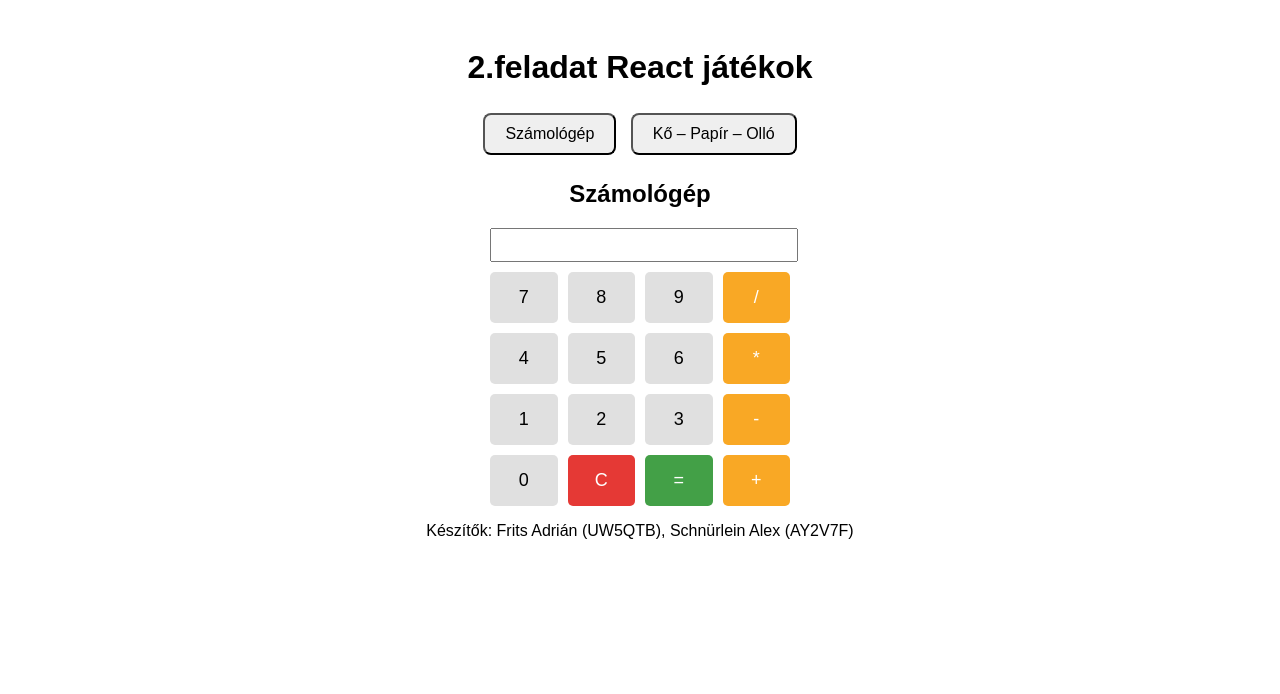
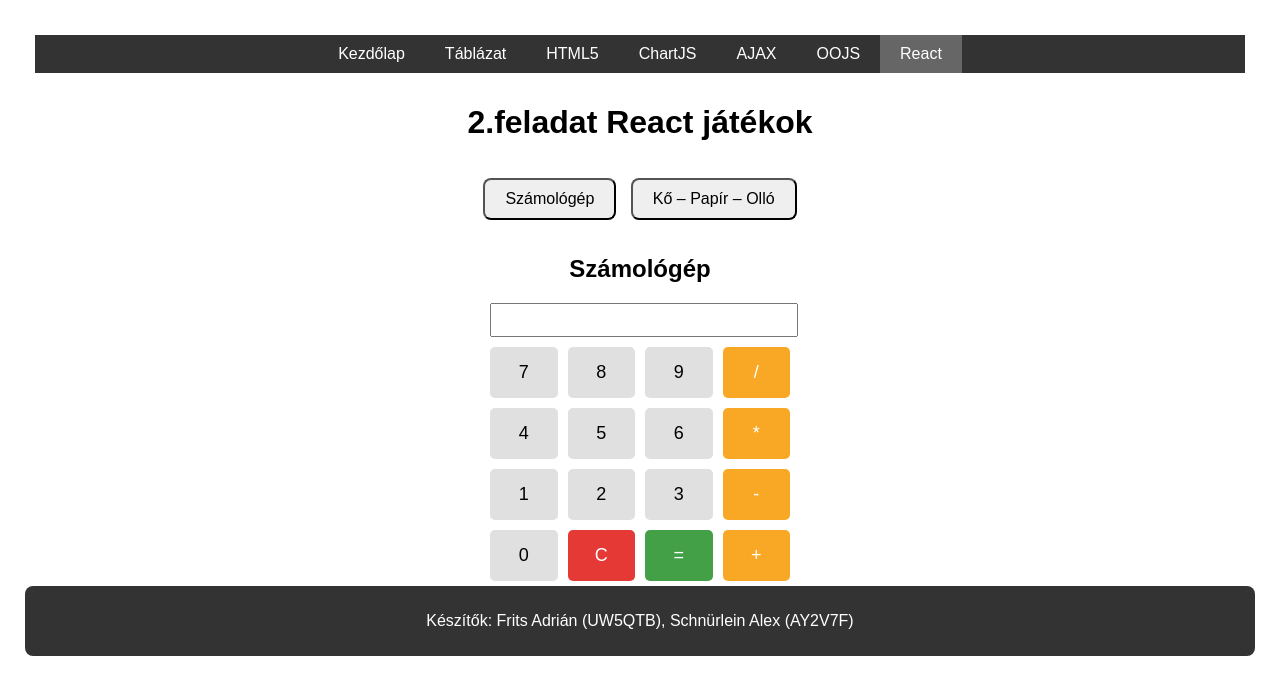
Before and after one commit to ZeroHarcos/Web-eloadas-beadando, a plain HTML site: page React/react.html in a window 1280 px wide. Drawn offline with nearby package versions, Linux system fonts and the light colour scheme.

Commit message:
oldal valtok mukodnek

```diff
--- a/React/react.html
+++ b/React/react.html
@@ -3,6 +3,7 @@
   <head>
     <meta charset="UTF-8" />
     <title>React SPA - Calculator és Rock-Paper-Scissors</title>
+    <link rel="stylesheet" href="../style.css">
     <script src="https://unpkg.com/react@17/umd/react.development.js"></script>
     <script src="https://unpkg.com/react-dom@17/umd/react-dom.development.js"></script>
     <style>
@@ -17,6 +18,17 @@
     </style>
   </head>
   <body>
+    <nav>
+      <ul>
+          <li><a href="../index.html">Kezdőlap</a></li>
+          <li><a href="../pages/table.html">Táblázat</a></li>
+          <li><a href="../pages/html5.html">HTML5</a></li>
+          <li><a href="../pages/chart.html">ChartJS</a></li>
+          <li><a href="../pages/ajax.html">AJAX</a></li>
+          <li><a href="../pages/oojs.html">OOJS</a></li>
+          <li><a href= "react/react.html" class="active">React</a></li>
+      </ul>
+  </nav>
     <h1>2.feladat React játékok</h1>
     <nav>
       <button onclick="setPage('calculator')">Számológép</button>
```
Also changed, not shown: index.html (+1 -1 lines), pages/ajax.html (+1 -0 lines), pages/chart.html (+1 -0 lines), pages/html5.html (+1 -0 lines), pages/oojs.html (+2 -1 lines), pages/table.html (+1 -0 lines).
